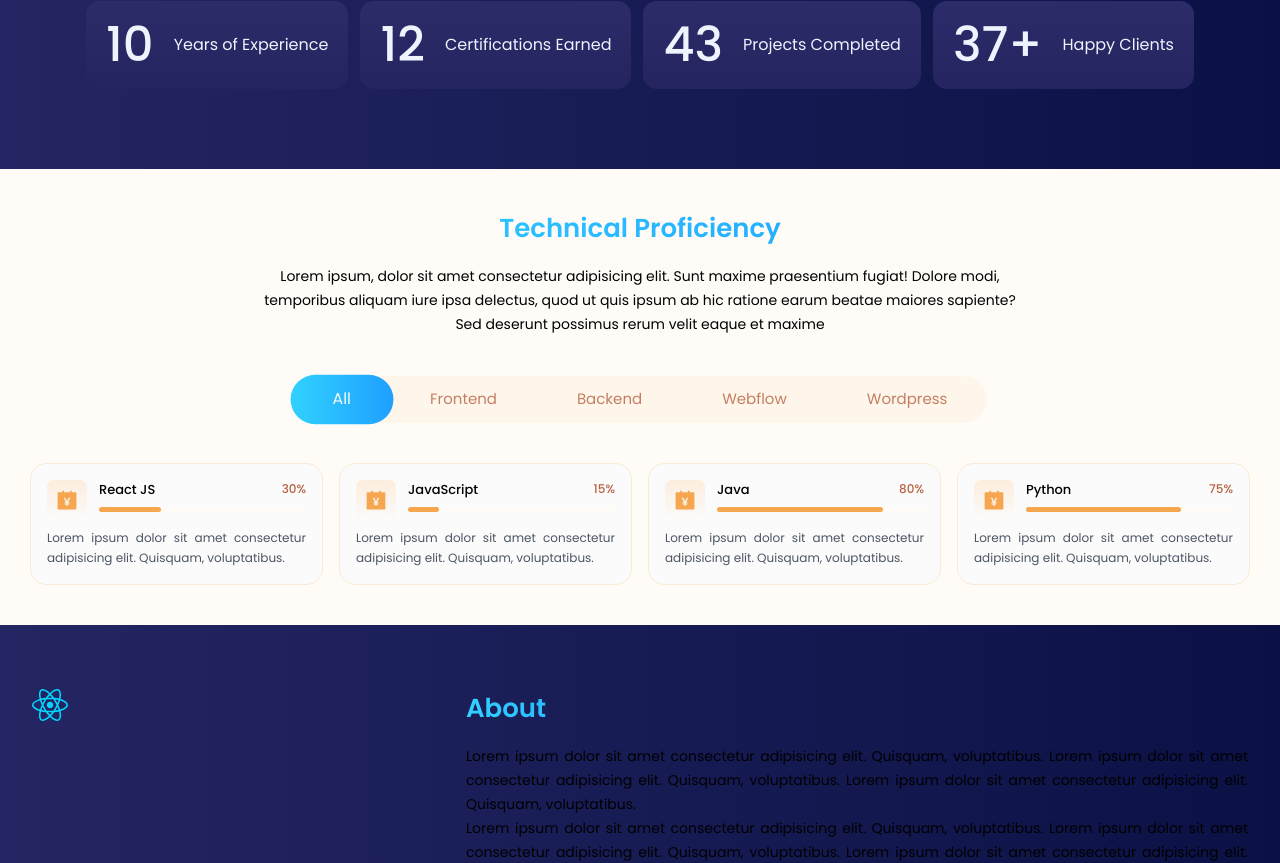
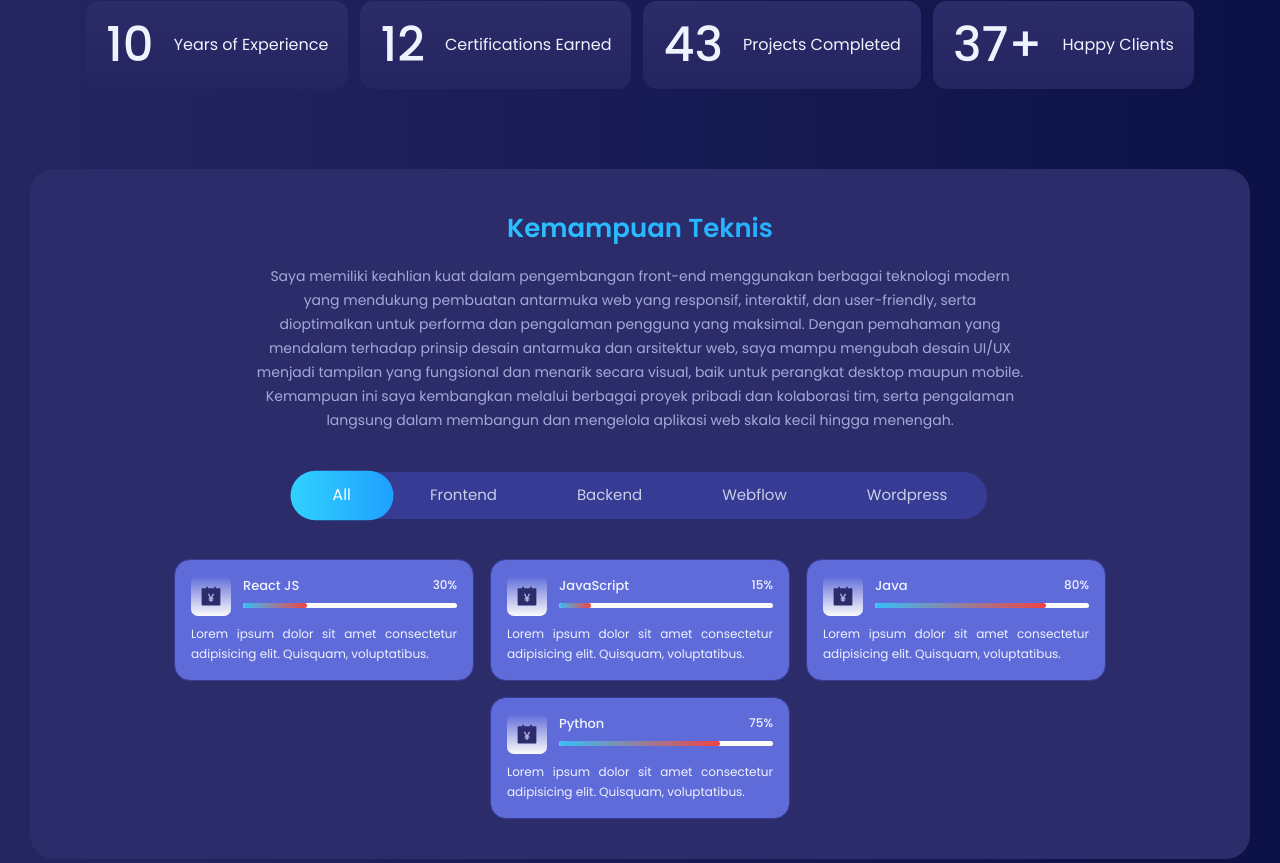
Before and after one commit to abidgymnastiar/portfolio, a React (Vite) app: page / in a window 1280 px wide. Shown: the part 765-1628 px from the top of the page. Built offline with nearby package versions, Linux system fonts and the light colour scheme.

Commit message:
fix: memperbaiki warna pada section skill

```diff
--- a/src/components/SkillCard.tsx
+++ b/src/components/SkillCard.tsx
@@ -8,23 +8,31 @@ interface SkillProps {
 function SkillCard({ icon, skillName, description, progress }: SkillProps) {
   return (
     <>
-      <div className="bg-white rounded-2xl border border-[#fceBd4] p-4">
+      <div className="bg-tertiary-400 rounded-2xl border border-tertiary-300 p-4 w-[300px]">
         <div className="flex gap-3">
-          <div className="w-10 h-10 flex items-center justify-center bg-gradient-to-b from-[#fdeddd] to-white rounded-[7px]">{icon}</div>
+          <div className="w-10 h-10 flex items-center justify-center bg-gradient-to-b from-tertiary-400 to-white rounded-[7px]">
+            {icon}
+          </div>
           <div className="flex-1">
             <div className="flex items-center justify-between">
-              <p className="text-[13px] text-black font-medium">{skillName}</p>
-              <p className="text-xs text-secondary font-medium">{progress}%</p>
+              <p className="text-[13px] text-primaryy-200 font-medium">
+                {skillName}
+              </p>
+              <p className="text-xs text-primaryy-200 font-medium">
+                {progress}%
+              </p>
             </div>
-            <div className="w-full bg-background rounded-md h-[5px] relative mt-2">
+            <div className="w-full bg-white rounded-md h-[5px] relative mt-2 overflow-hidden">
               <div
-                className="bg-primary h-[5px] rounded-md"
+                className="h-full bg-gradient-to-r from-sky-400 to-red-500 rounded-md transition-all duration-500"
                 style={{ width: `${progress}%` }}
               ></div>
             </div>
           </div>
         </div>
-        <p className="text-xs text-gray-600 text-justify leading-5 mt-2">{description}</p>
+        <p className="text-xs text-primaryy-200 text-justify leading-5 mt-2">
+          {description}
+        </p>
       </div>
     </>
   );
--- a/src/components/Tabs.tsx
+++ b/src/components/Tabs.tsx
@@ -16,11 +16,11 @@ function Tabs({ tabList, activeTab, onChange }: TabsProps) {
   const getActiveStyles = (value: string) => {
     return activeTab === value
       ? "text-white bg-gradient-primary"
-      : "text-secondary bg-transparent";
+      : "text-primaryy-200 bg-transparent";
   };
   return (
     <div className="flex items-center justify-center my-10">
-      <div className="bg-[#fff6eb] rounded-full flex">
+      <div className="bg-tertiary-300 rounded-full flex">
         {tabList.map((tab) => (
           <motion.button
             key={tab.id}
--- a/src/section/TechnicalProficiency.tsx
+++ b/src/section/TechnicalProficiency.tsx
@@ -21,15 +21,22 @@ function TechnicalProficiency() {
     setActiveTab(value);
   };
   return (
-    <section id="skills" className="bg-background">
-      <div className="max-w-[1220px] py-10  mx-auto">
+    <section id="skills" className="">
+      <div className="max-w-[1220px] bg-tertiary-100 rounded-3xl px-5 py-10 mx-auto">
         <div className="w-full lg:w-[60vw] mx-auto">
-          <h4 className="section-title">Technical Proficiency</h4>
-          <p className="text-sm text-center mt-4 leading-6">
-            Lorem ipsum, dolor sit amet consectetur adipisicing elit. Sunt
-            maxime praesentium fugiat! Dolore modi, temporibus aliquam iure ipsa
-            delectus, quod ut quis ipsum ab hic ratione earum beatae maiores
-            sapiente? Sed deserunt possimus rerum velit eaque et maxime
+          <h4 className="section-title">Kemampuan Teknis</h4>
+          <p className="text-sm text-center mt-4 leading-6 text-primaryy-300">
+            Saya memiliki keahlian kuat dalam pengembangan front-end menggunakan
+            berbagai teknologi modern yang mendukung pembuatan antarmuka web
+            yang responsif, interaktif, dan user-friendly, serta dioptimalkan
+            untuk performa dan pengalaman pengguna yang maksimal. Dengan
+            pemahaman yang mendalam terhadap prinsip desain antarmuka dan
+            arsitektur web, saya mampu mengubah desain UI/UX menjadi tampilan
+            yang fungsional dan menarik secara visual, baik untuk perangkat
+            desktop maupun mobile. Kemampuan ini saya kembangkan melalui
+            berbagai proyek pribadi dan kolaborasi tim, serta pengalaman
+            langsung dalam membangun dan mengelola aplikasi web skala kecil
+            hingga menengah.
           </p>
         </div>
         <Tabs
@@ -37,7 +44,7 @@ function TechnicalProficiency() {
           activeTab={activeTab}
           onChange={handleTabValueChange}
         />
-        <div className="grid grid-cols-1 md:grid-cols-2 lg:grid-cols-4 gap-4 justify-center ">
+        <div className="flex gap-4 justify-center flex-wrap ">
           {tabData.map((skill, index) => {
             const IconComponent = skill.icon;
             return (
@@ -49,7 +56,7 @@ function TechnicalProficiency() {
               >
                 <SkillCard
                   key={skill.id}
-                  icon={<IconComponent className="w-6 h-6 text-primary" />}
+                  icon={<IconComponent className="w-6 h-6 text-tertiary-100" />}
                   skillName={skill.skill}
                   description={skill.description}
                   progress={skill.progress}
--- a/tailwind.config.js
+++ b/tailwind.config.js
@@ -24,6 +24,8 @@ export default {
         tertiary: {
           100: "#2b2c69",
           200: "#242460",
+          300: "#363c93",
+          400: "#5f6bd9",
         },
       },
       backgroundImage: {
```
